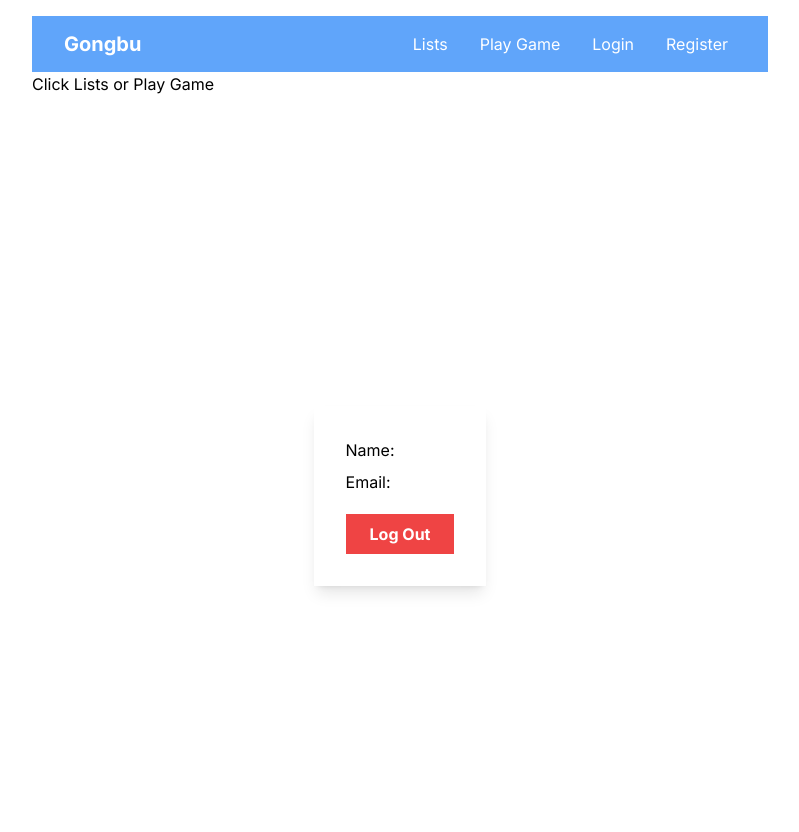
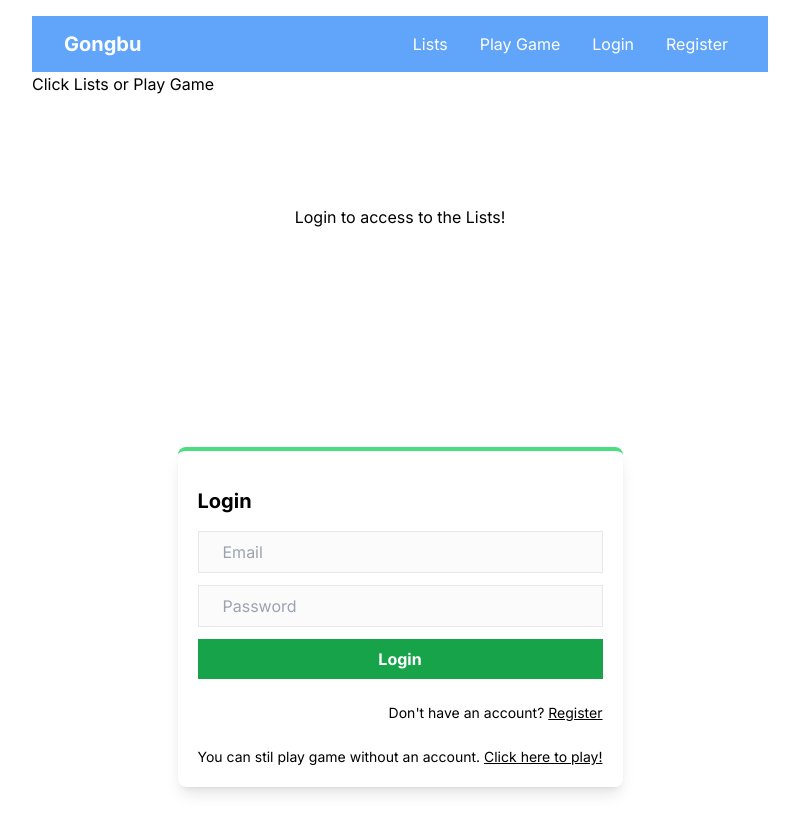
Before and after one commit to Captain1014/gongbu-next, a Next.js app: page /dashboard in a window 1280 px wide. Shown: the top 832 px of the page, without its empty margins (240-1039 px from the left). Built offline with nearby package versions, Linux system fonts and the light colour scheme; no server answers.

Commit message:
fix dashboard

```diff
--- a/components/UserInfo.jsx
+++ b/components/UserInfo.jsx
@@ -3,7 +3,7 @@
 import { signOut } from "next-auth/react";
 import { useSession } from "next-auth/react";
 import { useRouter } from "next/navigation";
-
+import LoginForm from "./LoginForm";
 
 export default function UserInfo() {
   const { data: session } = useSession();
@@ -17,13 +17,13 @@ export default function UserInfo() {
       await router.push("/");
     } else {
       await signOut();
-
     }
     // Additional logic if needed
   };
 
   return (
     <div className="grid place-items-center h-screen">
+      {session && (
         <div className="shadow-lg p-8 bg-zince-300/10 flex flex-col gap-2 my-6">
           <div>
             Name: <span className="font-bold">{session?.user?.name}</span>
@@ -38,6 +38,9 @@ export default function UserInfo() {
             Log Out
           </button>
         </div>
+      )}
+
+      {!session && <LoginForm />}
     </div>
   );
 }
```
Lines whose indentation alone changed are shown as unchanged.
